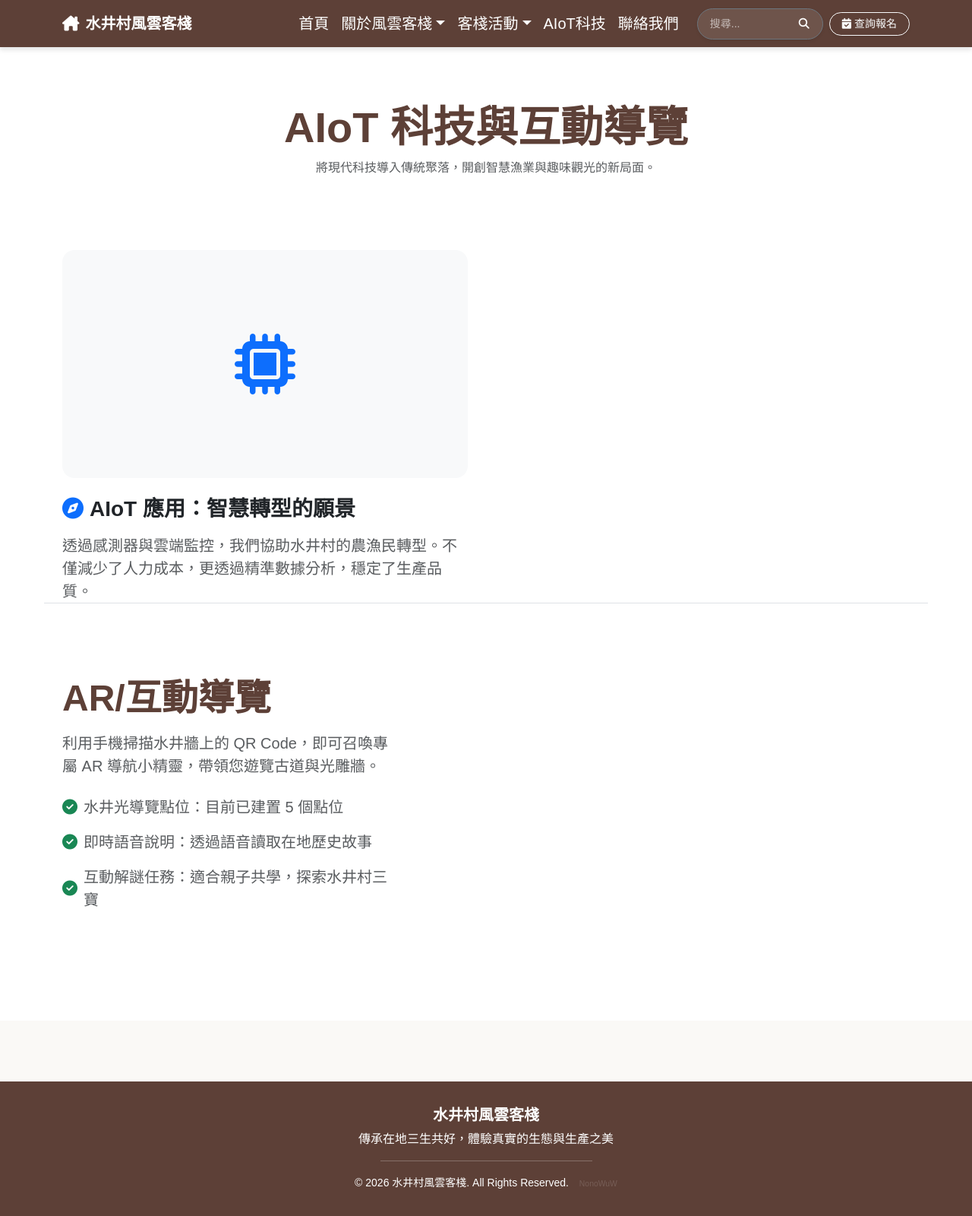
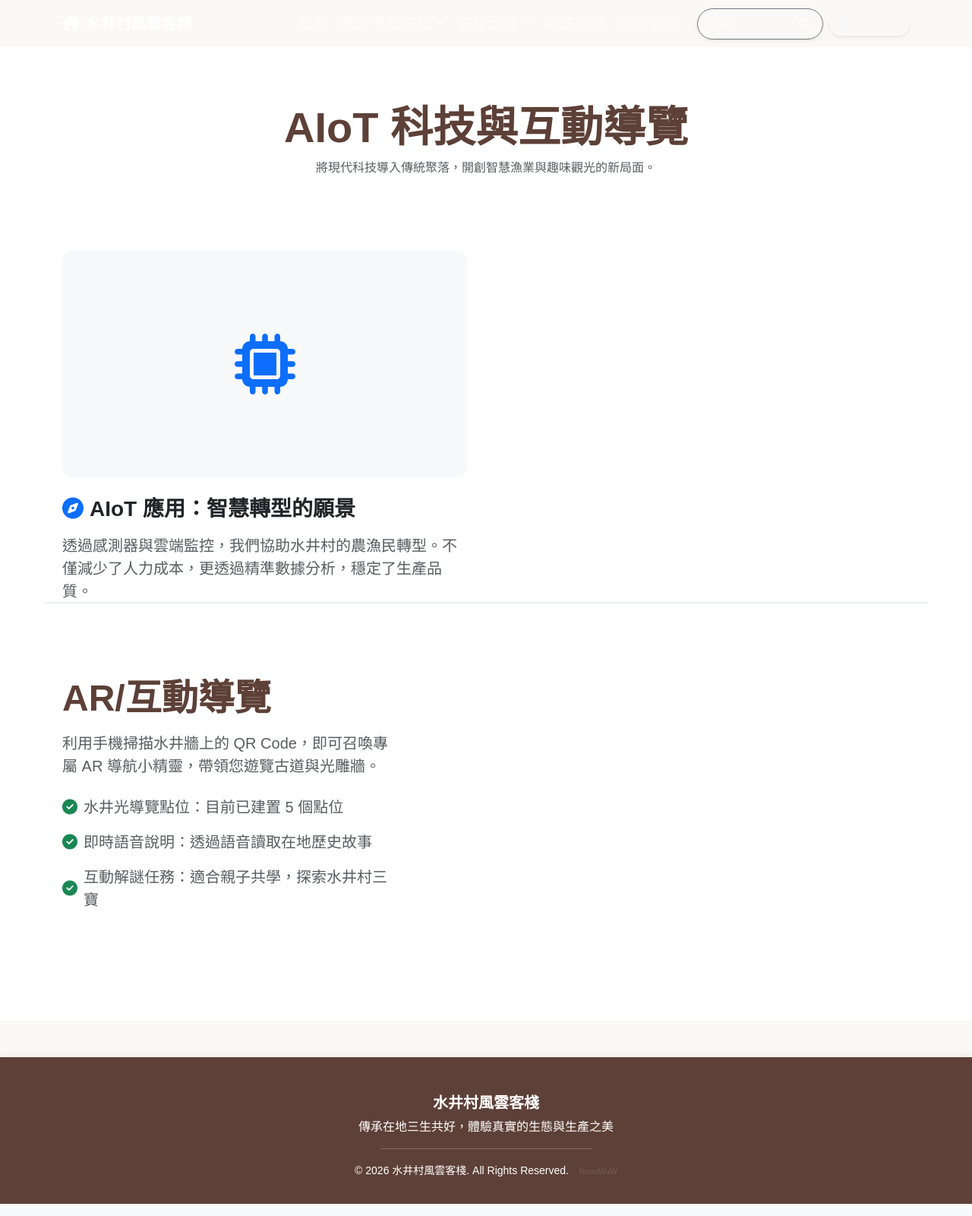
Before and after one commit to Nono0325/Shuijing-Fengyun-Inn, a Django app: page /aiot-guide/ in a window 1280 px wide. Shown: the whole page at 76% size. Run offline with Django 5.2, Linux system fonts and the light colour scheme; data comes from the database, SQL or seed files in the repository; data that the repository does not hold is empty.

Commit message:
Layout optimization: Implemented sticky footer and reduced excessive top margin for better visual cohesion

```diff
--- a/templates/base.html
+++ b/templates/base.html
@@ -26,23 +26,20 @@
         body {
             font-family: 'Noto Sans TC', sans-serif;
             background-color: #FAF9F6;
+            display: flex;
+            flex-direction: column;
+            min-height: 100vh;
         }
-        .navbar {
-            background-color: var(--primary-color) !important;
-            box-shadow: 0 4px 6px rgba(0,0,0,0.1);
-        }
-        .navbar-brand, .nav-link {
-            color: #fff !important;
-        }
-        .nav-link:hover {
-            color: #d7ccc8 !important;
-            transform: translateY(-1px);
+        main {
+            flex: 1 0 auto;
         }
         .footer {
+            flex-shrink: 0;
             background-color: var(--primary-color);
             color: white;
-            padding: 2rem 0;
-            margin-top: 5rem;
+            padding: 3rem 0 2rem 0;
+            margin-top: 3rem;
+            box-shadow: 0 -4px 10px rgba(0,0,0,0.05);
         }
 
         /* Modern Cards */
```
